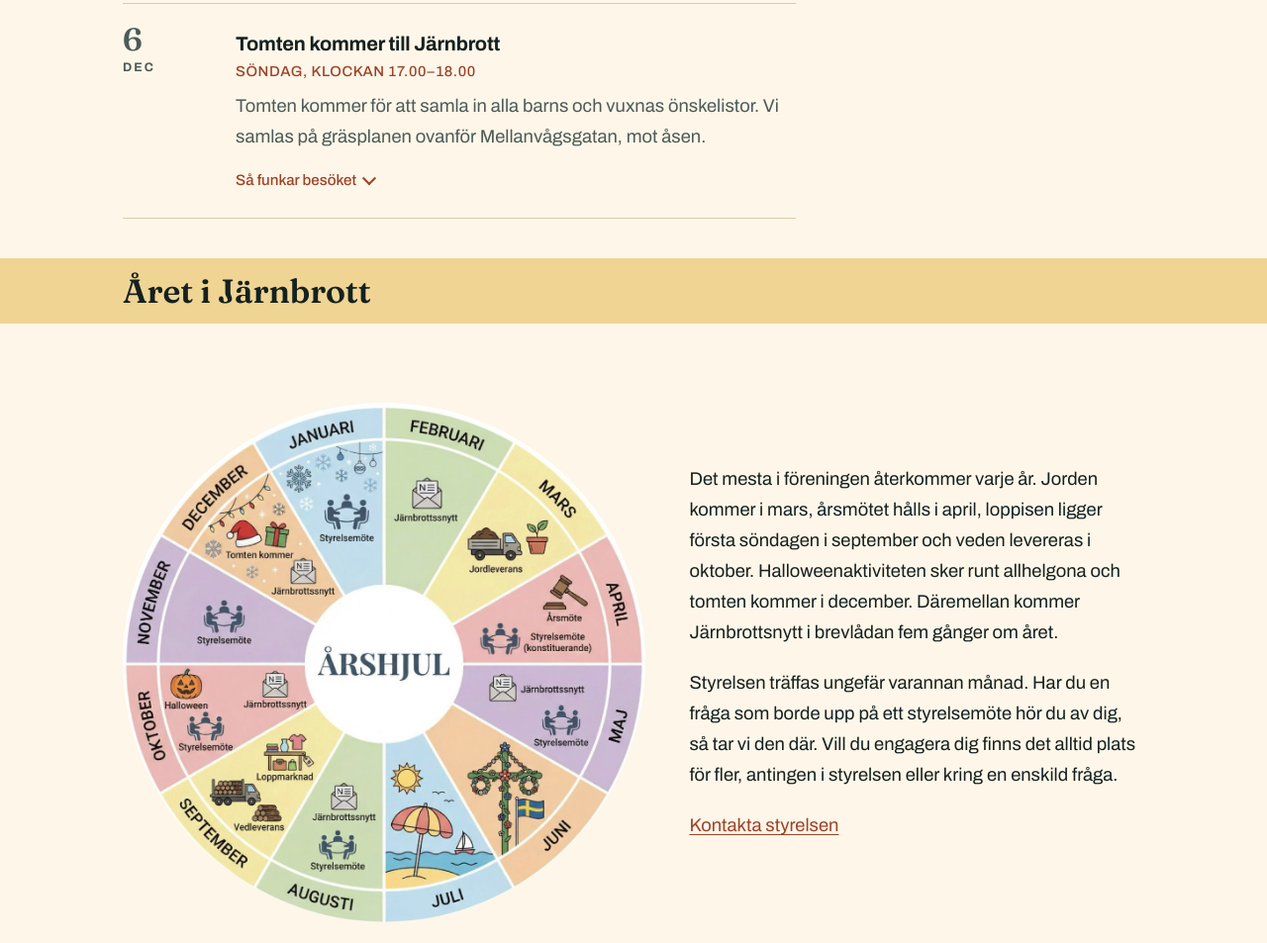
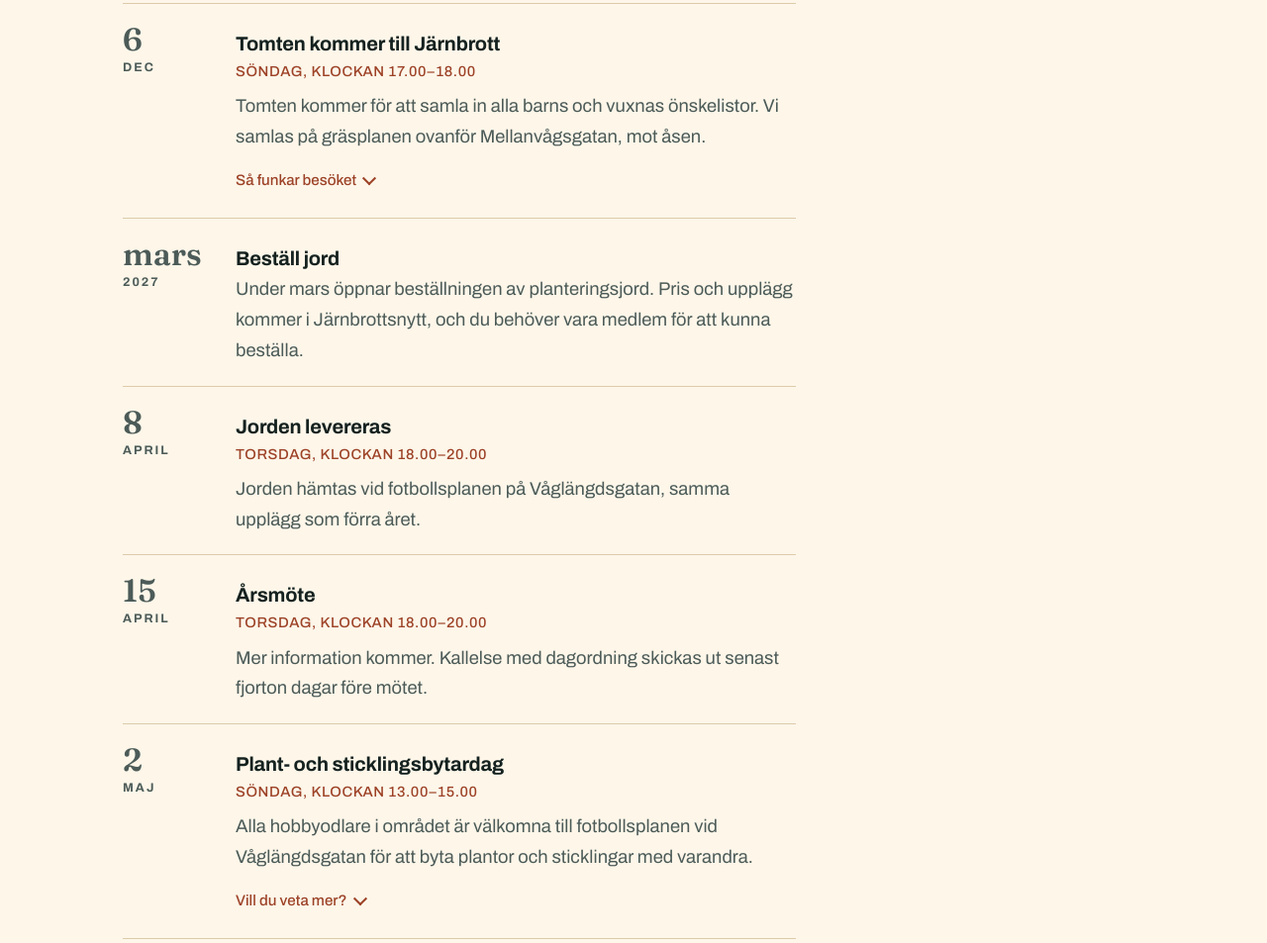
Before and after one commit to Grucz/Jarnbrottegnahem, a plain HTML site: page index.html in a window 1280 px wide. Shown: the part 1311-2264 px from the top of the page at 99% size. Drawn offline with Linux system fonts and the light colour scheme.

Commit message:
Add files via upload

```diff
--- a/index.html
+++ b/index.html
@@ -8,8 +8,8 @@
 <meta property="og:title" content="Järnbrotts egnahemsförening">
 <meta property="og:description" content="Grannar i Järnbrott sedan 1952. Aktiviteter, medlemskap och föreningens handlingar.">
 <meta property="og:type" content="website">
-<meta property="og:url" content="https://DIN-ADRESS/">
-<link rel="canonical" href="https://DIN-ADRESS/">
+<meta property="og:url" content="https://www.jarnbrott.se/">
+<link rel="canonical" href="https://www.jarnbrott.se/">
 <link rel="preconnect" href="https://fonts.googleapis.com">
 <link rel="preconnect" href="https://fonts.gstatic.com" crossorigin>
 <link href="https://fonts.googleapis.com/css2?family=Archivo:wght@400;500;700&family=Fraunces:opsz,wght@9..144,500;9..144,600;9..144,700&display=swap" rel="stylesheet">
@@ -148,6 +148,46 @@
           </div>
         </li>
 
+        <li data-slut="2027-03-31">
+          <p class="datum">mars<span>2027</span></p>
+          <div>
+            <h3>Beställ jord</h3>
+            <p>Under mars öppnar beställningen av planteringsjord. Pris och upplägg kommer i Järnbrottsnytt, och du behöver vara medlem för att kunna beställa.</p>
+          </div>
+        </li>
+
+        <li data-slut="2027-04-08">
+          <p class="datum">8<span>april</span></p>
+          <div>
+            <h3>Jorden levereras</h3>
+            <p class="tid">Torsdag, klockan 18.00–20.00</p>
+            <p>Jorden hämtas vid fotbollsplanen på Våglängdsgatan, samma upplägg som förra året.</p>
+          </div>
+        </li>
+
+        <li data-slut="2027-04-15">
+          <p class="datum">15<span>april</span></p>
+          <div>
+            <h3>Årsmöte</h3>
+            <p class="tid">Torsdag, klockan 18.00–20.00</p>
+            <p>Mer information kommer. Kallelse med dagordning skickas ut senast fjorton dagar före mötet.</p>
+          </div>
+        </li>
+
+        <li data-slut="2027-05-02">
+          <p class="datum">2<span>maj</span></p>
+          <div>
+            <h3>Plant- och sticklingsbytardag</h3>
+            <p class="tid">Söndag, klockan 13.00–15.00</p>
+            <p>Alla hobbyodlare i området är välkomna till fotbollsplanen vid Våglängdsgatan för att byta plantor och sticklingar med varandra.</p>
+            <details>
+              <summary>Vill du veta mer?</summary>
+              <p>Ta med det du har för mycket av, så går du hem med något annat. Det kostar ingenting och alla är välkomna, oavsett om man odlat i trettio år eller börjar i vår.</p>
+              <p>Fler detaljer kommer i Järnbrottsnytt längre fram.</p>
+            </details>
+          </div>
+        </li>
+
       </ul>
 
       <p class="tomt" id="kalender-tomt" hidden>Inget är inplanerat just nu. Årshjulet nedan visar vad som brukar hända under året, och nästa Järnbrottsnytt kommer med datumen.</p>
```
Also changed, not shown: bli-medlem.html (+2 -2 lines), grupper.html (+2 -2 lines), handlingar.html (+2 -2 lines), historik.html (+2 -2 lines), jarnbrottsnytt.html (+2 -2 lines), kontakt.html (+2 -2 lines).
